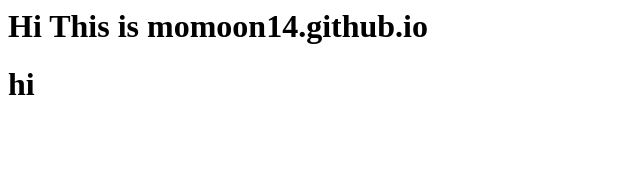
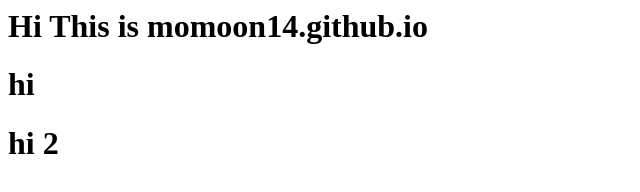
Before and after one commit to mumoon14/mumoon14.github.io, a plain HTML site: page index.html in a window 1280 px wide. Shown: the full height of the page, 0-640 px from the left. Drawn offline with Linux system fonts and the light colour scheme.

Commit message:
chore: add Text

```diff
--- a/index.html
+++ b/index.html
@@ -1,2 +1,3 @@
 <h1>Hi This is momoon14.github.io </h1>
 <h1>hi</h1>
+<h1>hi 2</h1>
```
